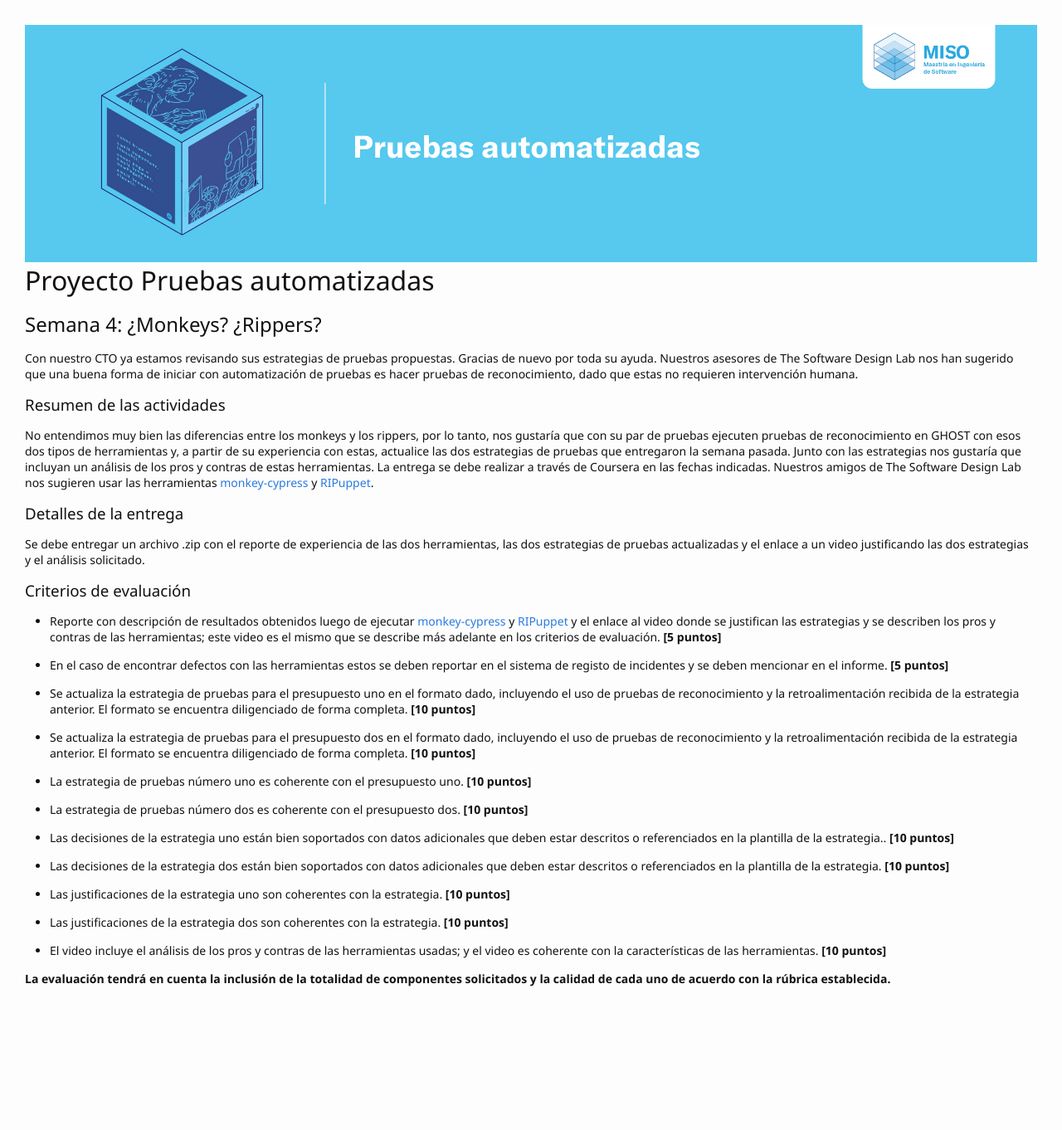
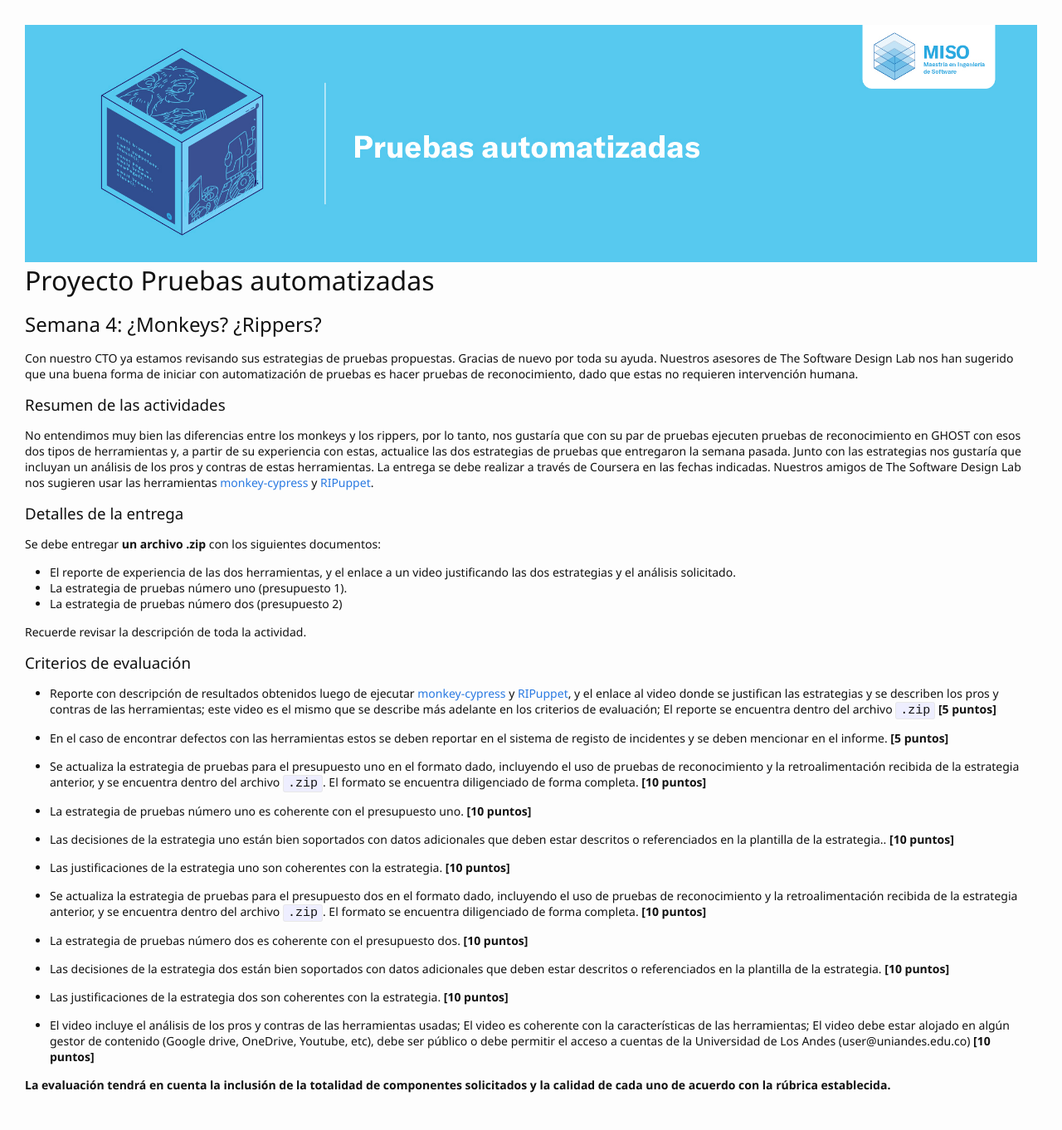
Before and after one commit to TiCSw/mt1_guias_pruebas, a Jekyll site: the page built from docs/semanas/semana4.md, in a window 1280 px wide. Shown: the whole page at 83% size. Built offline with Jekyll 4.4.1, drawn with Linux system fonts in a browser that asks for light colours; some web fonts are replaced; our own code applies the rules of GitHub Pages for plain Markdown files; comment, search, counter and statistics services are not loaded; before the commit the page ends 1234 px from its top, so only the background shows below that.

Commit message:
Update semana4.md
Actualización de criterios de aceptación

```diff
--- a/docs/semanas/semana4.md
+++ b/docs/semanas/semana4.md
@@ -11,32 +11,39 @@ No entendimos muy bien las diferencias entre los monkeys y los rippers, por lo t
 
 
 ### Detalles de la entrega
-Se debe entregar un archivo .zip con el reporte de experiencia de las dos herramientas, las dos estrategias de pruebas actualizadas y el enlace a un video justificando las dos estrategias y el análisis solicitado.
+Se debe entregar **un archivo .zip** con los siguientes documentos:
+- El reporte de experiencia de las dos herramientas, y el enlace a un video justificando las dos estrategias y el análisis solicitado.
+- La estrategia de pruebas número uno (presupuesto 1).
+- La estrategia de pruebas número dos (presupuesto 2)
+
+Recuerde revisar la descripción de toda la actividad.
 
 
 ### Criterios de evaluación
 
-- Reporte con descripción de resultados obtenidos luego de ejecutar [monkey-cypress](https://github.com/TheSoftwareDesignLab/monkey-cypress) y [RIPuppet](https://github.com/TheSoftwareDesignLab/RIPuppetCoursera)  y el enlace al video donde se justifican las estrategias y se describen los pros y contras de las herramientas; este video es el mismo que se describe más adelante en los criterios de evaluación. **[5 puntos]**
+- Reporte con descripción de resultados obtenidos luego de ejecutar [monkey-cypress](https://github.com/TheSoftwareDesignLab/monkey-cypress) y [RIPuppet](https://github.com/TheSoftwareDesignLab/RIPuppetCoursera), y el enlace al video donde se justifican las estrategias y se describen los pros y contras de las herramientas; este video es el mismo que se describe más adelante en los criterios de evaluación; El reporte se encuentra dentro del archivo `.zip` **[5 puntos]**
 
 - En el caso de encontrar defectos con las herramientas estos se deben reportar en el sistema de registo de incidentes y se deben mencionar en el informe. **[5 puntos]**
 
-- Se actualiza la estrategia de pruebas para el presupuesto uno en el formato dado, incluyendo el uso de pruebas de reconocimiento y la retroalimentación recibida de la estrategia anterior. El formato se encuentra diligenciado de forma completa. **[10 puntos]**
 
-- Se actualiza la estrategia de pruebas para el presupuesto dos en el formato dado, incluyendo el uso de pruebas de reconocimiento y la retroalimentación recibida de la estrategia anterior. El formato se encuentra diligenciado de forma completa. **[10 puntos]**
+- Se actualiza la estrategia de pruebas para el presupuesto uno en el formato dado, incluyendo el uso de pruebas de reconocimiento y la retroalimentación recibida de la estrategia anterior, y se encuentra dentro del archivo `.zip`. El formato se encuentra diligenciado de forma completa. **[10 puntos]**
 
 - La estrategia de pruebas número uno es coherente con el presupuesto uno. **[10 puntos]**
 
-- La estrategia de pruebas número dos es coherente con el presupuesto dos. **[10 puntos]**
+- Las decisiones de la estrategia uno están bien soportados con datos adicionales que deben estar descritos o referenciados en la plantilla de la estrategia.. **[10 puntos]**
+
+- Las justificaciones de la estrategia uno son coherentes con la estrategia. **[10 puntos]**
 
 
-- Las decisiones de la estrategia uno están bien soportados con datos adicionales que deben estar descritos o referenciados en la plantilla de la estrategia.. **[10 puntos]**
+- Se actualiza la estrategia de pruebas para el presupuesto dos en el formato dado, incluyendo el uso de pruebas de reconocimiento y la retroalimentación recibida de la estrategia anterior, y se encuentra dentro del archivo `.zip`. El formato se encuentra diligenciado de forma completa. **[10 puntos]**
+
+- La estrategia de pruebas número dos es coherente con el presupuesto dos. **[10 puntos]**
 
 - Las decisiones de la estrategia dos están bien soportados con datos adicionales que deben estar descritos o referenciados en la plantilla de la estrategia. **[10 puntos]**
 
-- Las justificaciones de la estrategia uno son coherentes con la estrategia. **[10 puntos]**
+- Las justificaciones de la estrategia dos son coherentes con la estrategia. **[10 puntos]**
 
--  Las justificaciones de la estrategia dos son coherentes con la estrategia. **[10 puntos]**
 
-- El video incluye el análisis de los pros y contras de las herramientas usadas; y el video es coherente con la características de las herramientas. **[10 puntos]**
+- El video incluye el análisis de los pros y contras de las herramientas usadas; El video es coherente con la características de las herramientas; El video debe estar alojado en algún gestor de contenido (Google drive, OneDrive, Youtube, etc), debe ser público o debe permitir el acceso a cuentas de la Universidad de Los Andes (user@uniandes.edu.co)  **[10 puntos]**
 
 **La evaluación tendrá en cuenta la inclusión de la totalidad de componentes solicitados y la calidad de cada uno de acuerdo con la rúbrica establecida.**
```
